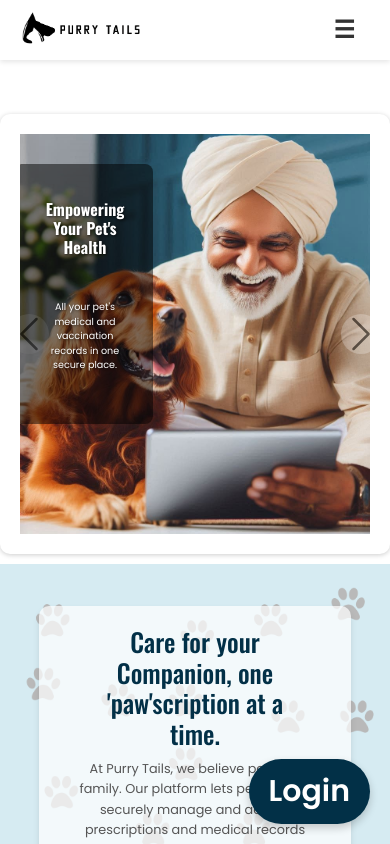
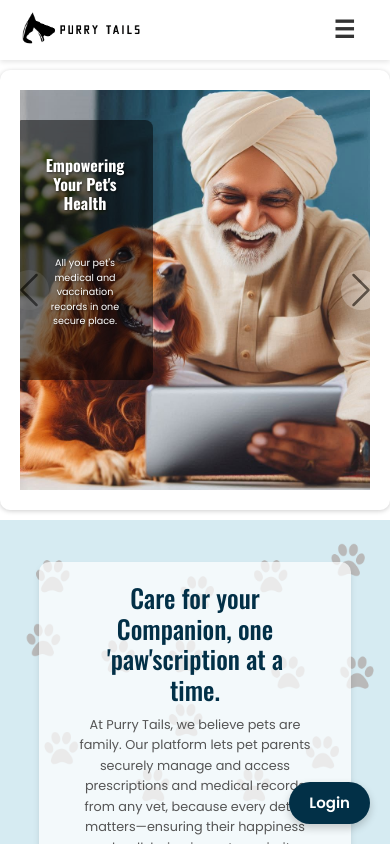
Before and after one commit to IvanaTechLLP/Purrytails, a React (Create React App) app in the folder frontend/: page / in a window 390 px wide. Shown: the top 844 px of the page. Built offline with nearby package versions, Linux system fonts and the light colour scheme; no server answers; a small style sheet from the web is missing.

Commit message:
Landing page- login issue

```diff
--- a/frontend/src/components/LandingPage.css
+++ b/frontend/src/components/LandingPage.css
@@ -874,41 +874,31 @@ body {
 
 /* Contact Us Button Style */
 .contact-us-button {
-  position: fixed; /* Keeps the button in a fixed position */
-  bottom: 20px; /* 20px from the bottom */
-  right: 20px; /* 20px from the right */
-  padding: 10px 20px;
-  background-color: #023047; /* Blue background */
-  color: white; /* White text */
-  border: none;
-  border-radius: 50px; /* Rounded button */
-  font-size: 30px;
-  cursor: pointer;
-  box-shadow: 0 4px 8px rgba(0, 0, 0, 0.2); /* Adds a shadow */
-  z-index: 1000; /* Ensures the button stays above other elements */
-}
-
-.contact-us-button:hover {
-  background-color: #2A5372;
-
-}
+  display: none !important;
+}
+
 @media (max-width: 500px) {
-  contact-us-button {
-
-    position: fixed; /* Keeps the button in a fixed position */
-    bottom: 20px; /* 20px from the bottom */
-    right: 20px; /* 20px from the right */
+  .contact-us-button {
+    display: block !important;
+    position: fixed;
+    bottom: 20px;
+    right: 20px;
     padding: 10px 20px;
-    background-color: #302C28; /* Blue background */
-    color: white; /* White text */
+    background-color: #023047;
+    color: white;
     border: none;
-    border-radius: 50px; /* Rounded button */
-    font-size: 12px !important;
+    border-radius: 50px;
+    font-size: 15px !important;
     cursor: pointer;
-    box-shadow: 0 4px 8px rgba(0, 0, 0, 0.2); /* Adds a shadow */
+    box-shadow: 0 4px 8px rgba(0, 0, 0, 0.2);
     z-index: 1000;
   }
-}
+
+  .contact-us-button:hover {
+    background-color: #2A5372;
+  }
+}
+
 
 .hamburger-icon {
   display: none; /* Hidden by default */
--- a/frontend/src/components/LandingPage.js
+++ b/frontend/src/components/LandingPage.js
@@ -208,9 +208,7 @@ const LandingPage = () => {
     </div>
        </div>
 
-       <button className="login-button" onClick={handleLoginClick}>
-        Login
-        </button>
+
 
 
 
```
